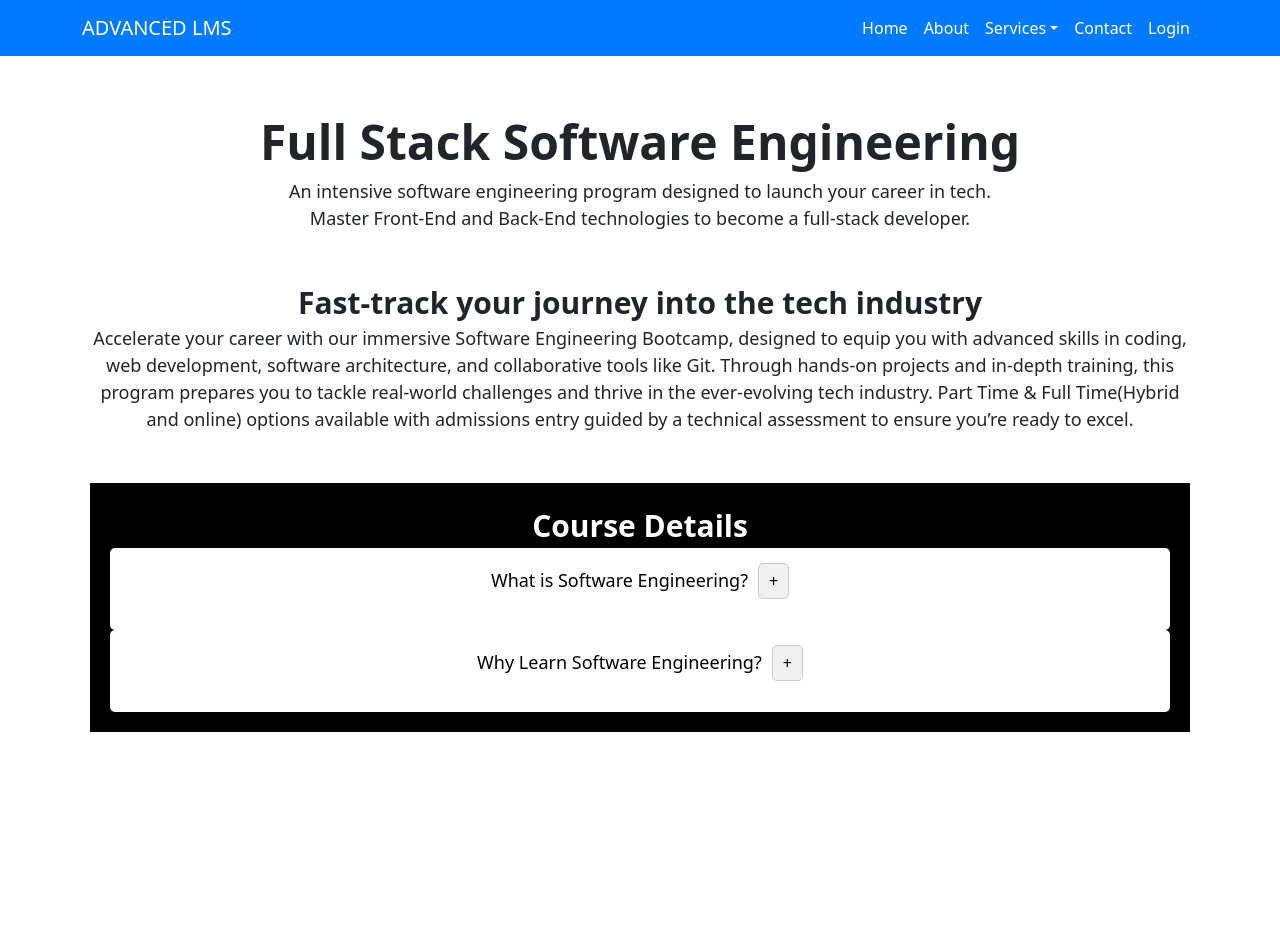
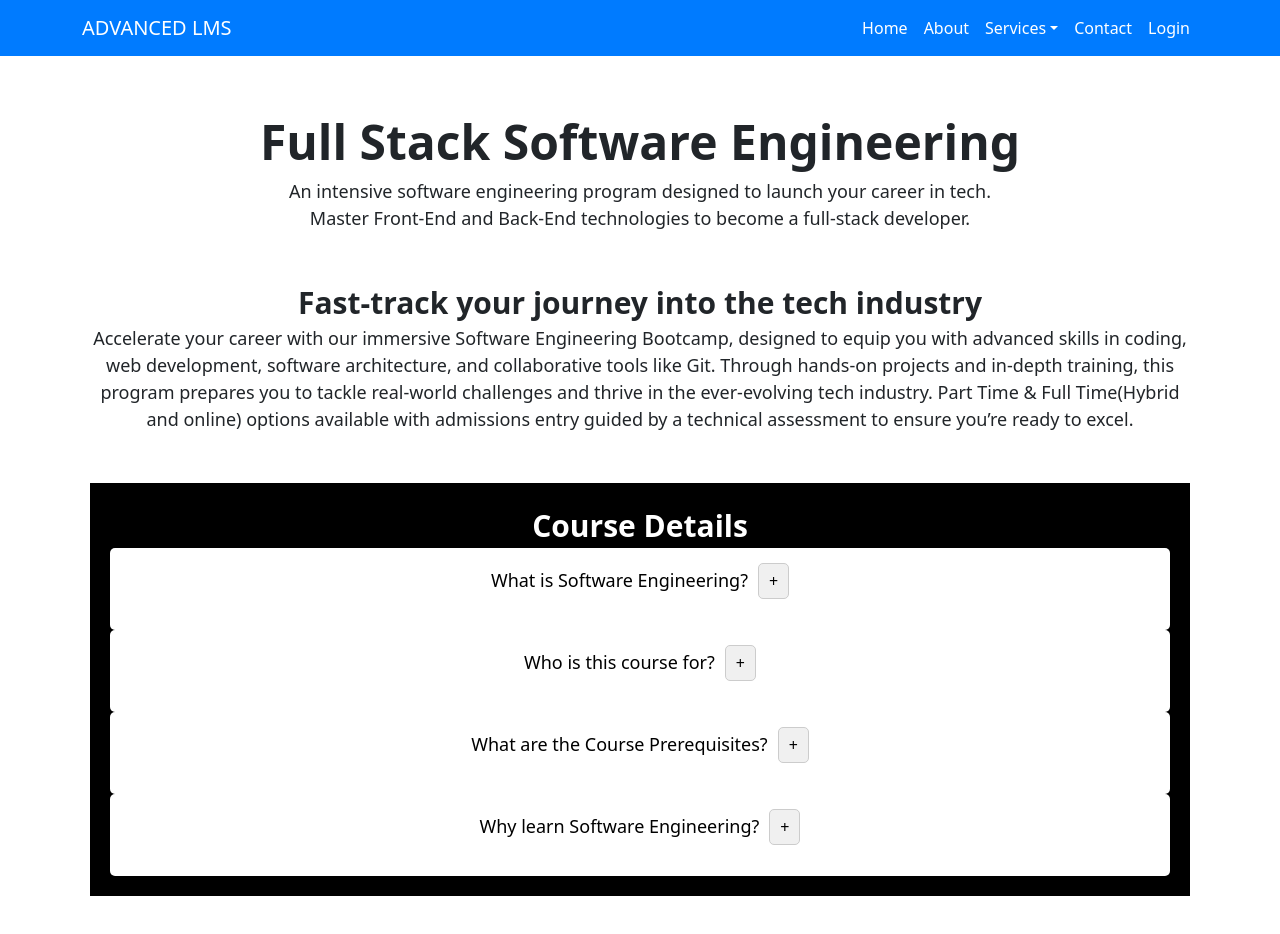
Before and after one commit to Josephshitandi/LMS-Frond-End, a React (Create React App) app: page / in a window 1280 px wide. Shown: the top 934 px of the page. Before the commit the page ends 800 px from the top, so only its background shows below. Built offline with nearby package versions, Linux system fonts and the light colour scheme.

Commit message:
Added content to home page

```diff
--- a/src/components/home.js
+++ b/src/components/home.js
@@ -4,10 +4,14 @@ function App() {
   // State to track visibility of the paragraphs
   const [isVisible1, setIsVisible1] = useState(false);
   const [isVisible2, setIsVisible2] = useState(false);
+  const [isVisible3, setIsVisible3] = useState(false);
+  const [isVisible4, setIsVisible4] = useState(false);
 
   // Functions to toggle visibility
   const toggleParagraph1 = () => setIsVisible1(!isVisible1);
   const toggleParagraph2 = () => setIsVisible2(!isVisible2);
+  const toggleParagraph3 = () => setIsVisible3(!isVisible3);
+  const toggleParagraph4 = () => setIsVisible4(!isVisible4);
 
   return (
     <div style={{ textAlign: 'center', marginTop: '50px' }}>
@@ -98,7 +102,7 @@ function App() {
           }}
         >
           <p style={{ fontSize: '18px', lineHeight: '1.5', color: 'black' }}>
-            Why Learn Software Engineering?
+          Who is this course for?
 
           <button
             onClick={toggleParagraph2}
@@ -126,9 +130,101 @@ function App() {
             }}
           >
             <p style={{ fontSize: '18px', lineHeight: '1.5', color: 'black' }}>
-              Learning software engineering opens doors to various industries, offering opportunities
-              to innovate and solve problems. It’s a career path with high demand, excellent
-              remuneration, and continuous learning.
+            If you want to build a career in software engineering, this course is for you!
+            Individuals new to coding who want to build a strong foundation in software development.
+            Professionals looking to transition into tech and secure roles in software engineering.
+            Those with some coding experience who want to enhance their skills and become full-stack developers.
+            Anyone passionate about technology and problem-solving, eager to learn both front-end and back-end development.
+            </p>
+          </div>
+        )}
+        {/* Third Section */}
+        <div
+          style={{
+            backgroundColor: 'white',
+            padding: '15px',
+            borderRadius: '5px',
+          }}
+        >
+          <p style={{ fontSize: '18px', lineHeight: '1.5', color: 'black' }}>
+          What are the Course Prerequisites?
+
+          <button
+            onClick={toggleParagraph3}
+            style={{
+              marginLeft: '10px',
+              cursor: 'pointer',
+              border: '1px solid #ccc',
+              borderRadius: '5px',
+              padding: '5px 10px',
+              backgroundColor: '#f0f0f0',
+              fontSize: '16px',
+            }}
+          >
+            {isVisible3 ? '-' : '+'}
+          </button></p>
+        </div>
+        {isVisible3 && (
+          <div
+            style={{
+              backgroundColor: 'white',
+              padding: '15px',
+              borderRadius: '5px',
+              marginBottom: '10px',
+
+            }}
+          >
+            <ol style={{ listStyleType: 'none', padding: 0 }}>
+                <li style={{ marginBottom: '10px', fontSize: '18px', color: 'black' }}>Have basic computer knowledge</li>
+                <li style={{ marginBottom: '10px', fontSize: '18px', color: 'black' }}>Have graduated from high school</li>
+                <li style={{ marginBottom: '10px', fontSize: '18px', color: 'black' }}>Complete the application process by taking a technical assessment test</li>
+                <li style={{ marginBottom: '10px', fontSize: '18px', color: 'black' }}>Have a laptop with the following specs (core i5 upwards, 8GB RAM, 500GB upwards of storage).</li>
+                <li style={{ marginBottom: '10px', fontSize: '18px', color: 'black'  }}>Have stable internet access</li>
+            </ol>
+          </div>
+        )}
+
+        {/* Forth Section */}
+        <div
+          style={{
+            backgroundColor: 'white',
+            padding: '15px',
+            borderRadius: '5px',
+          }}
+        >
+          <p style={{ fontSize: '18px', lineHeight: '1.5', color: 'black' }}>
+          Why learn Software Engineering?
+
+          <button
+            onClick={toggleParagraph4}
+            style={{
+              marginLeft: '10px',
+              cursor: 'pointer',
+              border: '1px solid #ccc',
+              borderRadius: '5px',
+              padding: '5px 10px',
+              backgroundColor: '#f0f0f0',
+              fontSize: '16px',
+            }}
+          >
+            {isVisible4 ? '-' : '+'}
+          </button></p>
+        </div>
+        {isVisible4 && (
+          <div
+            style={{
+              backgroundColor: 'white',
+              padding: '15px',
+              borderRadius: '5px',
+              marginBottom: '10px',
+
+            }}
+          >
+            <p style={{ fontSize: '18px', lineHeight: '1.5', color: 'black' }}>
+            Practical Hands-on Learning– Get job-ready with practical, hands-on learning. You’ll learn the in-demand market languages and skills, labs, and real-world portfolio development.
+            Technical Mentorship Schedule – 1:1s with your instructor to work on technical concepts, plan out your pacing or check-in about your program milestones.
+            Learn in Community – You may be learning online/hybrid but you’re not alone. You can schedule 1:1s with your instructor for added guidance
+            Career Coaching and Graduate Support– Receive career coaching and job-hunting support for up to 12 months post graduation
             </p>
           </div>
         )}
```
